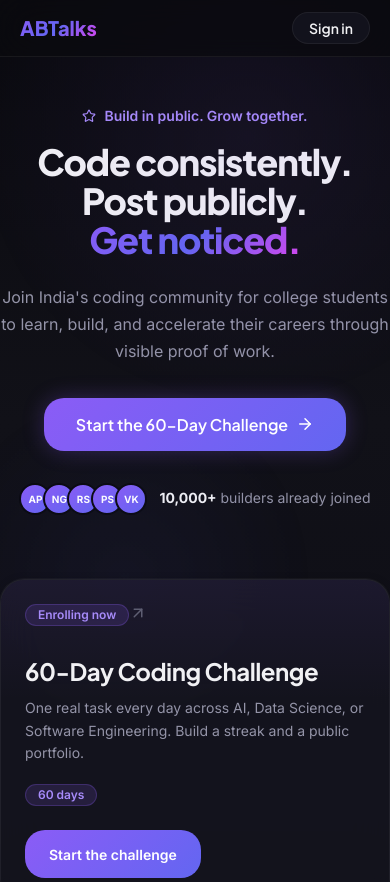
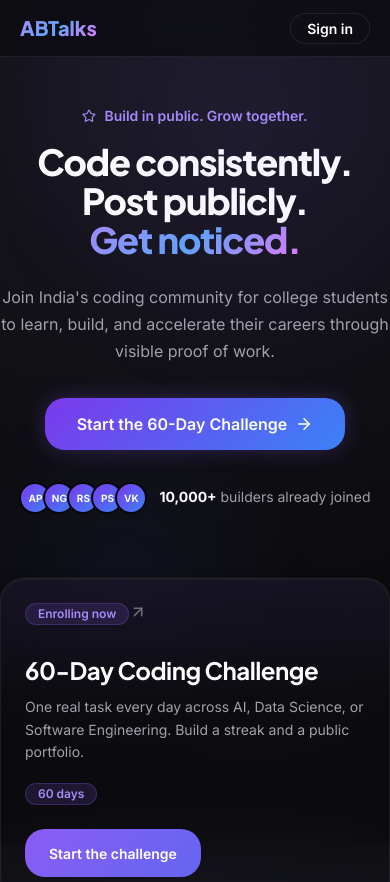
Before and after one commit to sujalks45/Hackathon-ab-talks, a React (Vite) app: page / in a window 390 px wide. Shown: the top 882 px of the page. Built offline with nearby package versions, Linux system fonts and the light colour scheme; no server answers.

Commit message:
feat: refine UI aesthetics and fix mobile bottom navigation links

```diff
--- a/src/components/BottomNav.jsx
+++ b/src/components/BottomNav.jsx
@@ -1,7 +1,11 @@
 import { NavLink } from 'react-router-dom';
-import { Home, BarChart3, Plus, User } from 'lucide-react';
+import { Home, LayoutList, Plus, User } from 'lucide-react';
+import { useAuth } from '../contexts/AuthContext';
 
 export default function BottomNav() {
+  const { userData } = useAuth();
+  const currentDay = userData?.currentDay || 1;
+
   return (
     <nav className="bottom-nav">
       <NavLink to="/dashboard" end className={({ isActive }) => `bottom-nav__item ${isActive ? 'bottom-nav__item--active' : ''}`}>
@@ -9,16 +13,16 @@ export default function BottomNav() {
         <span>Home</span>
       </NavLink>
       <NavLink to="/dashboard" className={({ isActive }) => `bottom-nav__item ${isActive ? '' : ''}`}>
-        <BarChart3 size={20} />
-        <span>Progress</span>
+        <LayoutList size={20} />
+        <span>Tasks</span>
       </NavLink>
-      <NavLink to="/day/12" className={({ isActive }) => `bottom-nav__item bottom-nav__item--submit ${isActive ? 'bottom-nav__item--active' : ''}`}>
+      <NavLink to={`/day/${currentDay}`} className={({ isActive }) => `bottom-nav__item bottom-nav__item--submit ${isActive ? 'bottom-nav__item--active' : ''}`}>
         <div className="bottom-nav__submit-btn">
           <Plus size={22} strokeWidth={2.5} />
         </div>
         <span>Submit</span>
       </NavLink>
-      <NavLink to="/dashboard" className="bottom-nav__item">
+      <NavLink to="/profile" className={({ isActive }) => `bottom-nav__item ${isActive ? 'bottom-nav__item--active' : ''}`}>
         <User size={20} />
         <span>Profile</span>
       </NavLink>
--- a/src/index.css
+++ b/src/index.css
@@ -3,19 +3,19 @@
 /* ========== DESIGN TOKENS ========== */
 :root {
   /* Colors */
-  --color-bg-primary: #0A0A0F;
-  --color-bg-secondary: #111118;
-  --color-bg-card: rgba(22, 22, 32, 0.8);
-  --color-bg-card-hover: rgba(30, 30, 45, 0.9);
-  --color-bg-elevated: rgba(28, 28, 40, 0.95);
+  --color-bg-primary: #050505;
+  --color-bg-secondary: #0A0A0A;
+  --color-bg-card: rgba(15, 15, 20, 0.6);
+  --color-bg-card-hover: rgba(22, 22, 30, 0.7);
+  --color-bg-elevated: rgba(18, 18, 25, 0.85);
 
-  --color-border: rgba(255, 255, 255, 0.06);
-  --color-border-hover: rgba(255, 255, 255, 0.12);
-  --color-border-active: rgba(139, 92, 246, 0.3);
+  --color-border: rgba(255, 255, 255, 0.08);
+  --color-border-hover: rgba(255, 255, 255, 0.15);
+  --color-border-active: rgba(139, 92, 246, 0.4);
 
-  --color-text-primary: #F1F1F4;
-  --color-text-secondary: #9494A8;
-  --color-text-muted: #5E5E72;
+  --color-text-primary: #FFFFFF;
+  --color-text-secondary: #A1A1AA;
+  --color-text-muted: #71717A;
 
   --color-violet-500: #8B5CF6;
   --color-violet-400: #A78BFA;
@@ -32,12 +32,12 @@
   --color-red-400: #F87171;
 
   /* Gradients */
-  --gradient-primary: linear-gradient(135deg, #8B5CF6, #6366F1);
-  --gradient-hero: linear-gradient(135deg, #8B5CF6, #6366F1, #D946EF);
+  --gradient-primary: linear-gradient(135deg, #7C3AED, #3B82F6);
+  --gradient-hero: linear-gradient(135deg, #A78BFA, #60A5FA, #E879F9);
   --gradient-success: linear-gradient(135deg, #10B981, #059669);
   --gradient-warning: linear-gradient(135deg, #F59E0B, #D97706);
   --gradient-danger: linear-gradient(135deg, #EF4444, #DC2626);
-  --gradient-bg: linear-gradient(180deg, #0A0A0F 0%, #111118 50%, #0D0D15 100%);
+  --gradient-bg: radial-gradient(circle at top, #1A1A24 0%, #050505 100%);
 
   /* Typography */
   --font-display: 'Plus Jakarta Sans', system-ui, -apple-system, sans-serif;
@@ -218,22 +218,17 @@ h1, h2, h3, h4, h5, h6 {
   background: var(--color-bg-card);
   border: 1px solid var(--color-border);
   border-radius: var(--radius-2xl);
-  backdrop-filter: blur(20px);
-  -webkit-backdrop-filter: blur(20px);
-  box-shadow: var(--shadow-card);
+  backdrop-filter: blur(24px);
+  -webkit-backdrop-filter: blur(24px);
+  box-shadow: inset 0 1px 1px rgba(255, 255, 255, 0.05), var(--shadow-card);
   transition: all var(--transition-base);
 }
 
-.glass-card:hover {
+.glass-card:not(.glass-card--static):hover {
+  background: var(--color-bg-card-hover);
   border-color: var(--color-border-hover);
-  box-shadow: var(--shadow-card-hover);
-  transform: translateY(-2px);
-}
-
-.glass-card--static:hover {
-  transform: none;
-  box-shadow: var(--shadow-card);
-  border-color: var(--color-border);
+  box-shadow: inset 0 1px 1px rgba(255, 255, 255, 0.1), var(--shadow-card-hover);
+  transform: translateY(-4px);
 }
 
 /* ========== BUTTONS ========== */
@@ -242,26 +237,24 @@ h1, h2, h3, h4, h5, h6 {
   align-items: center;
   justify-content: center;
   gap: var(--space-2);
-  font-family: var(--font-display);
   font-weight: 600;
-  font-size: var(--text-sm);
-  padding: var(--space-3) var(--space-6);
-  border-radius: var(--radius-xl);
+  border-radius: var(--radius-lg);
   transition: all var(--transition-base);
+  text-decoration: none;
   white-space: nowrap;
-  position: relative;
-  overflow: hidden;
 }
 
 .btn--primary {
   background: var(--gradient-primary);
   color: white;
-  box-shadow: var(--shadow-glow-violet);
+  padding: var(--space-3) var(--space-6);
+  box-shadow: inset 0 1px 1px rgba(255,255,255,0.2), 0 4px 12px rgba(124, 58, 237, 0.3);
 }
 
 .btn--primary:hover {
   transform: translateY(-2px);
-  box-shadow: 0 0 30px rgba(139, 92, 246, 0.4);
+  box-shadow: inset 0 1px 1px rgba(255,255,255,0.3), 0 8px 20px rgba(124, 58, 237, 0.5);
+  filter: brightness(1.1);
 }
 
 .btn--primary:active {
```
